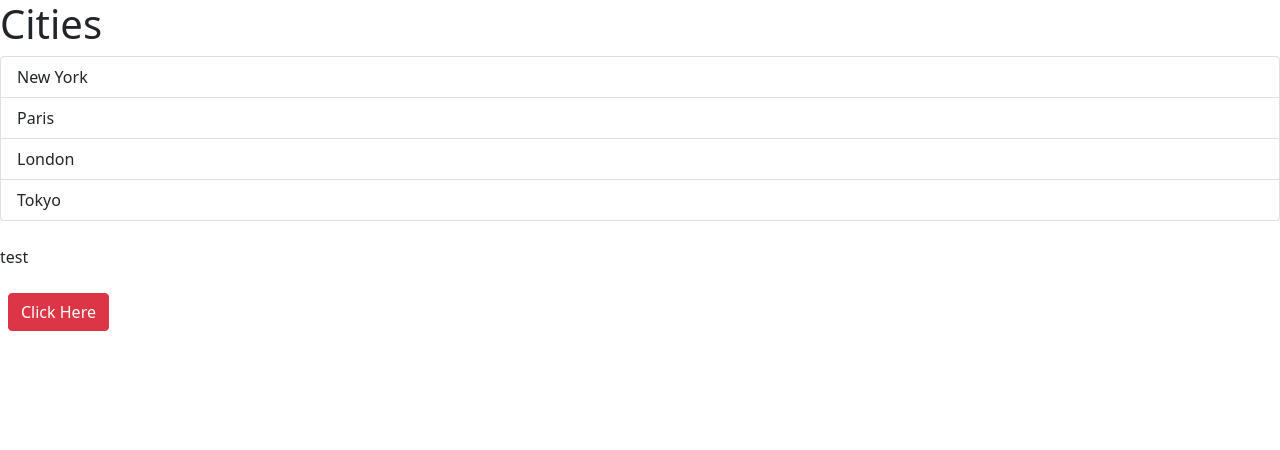
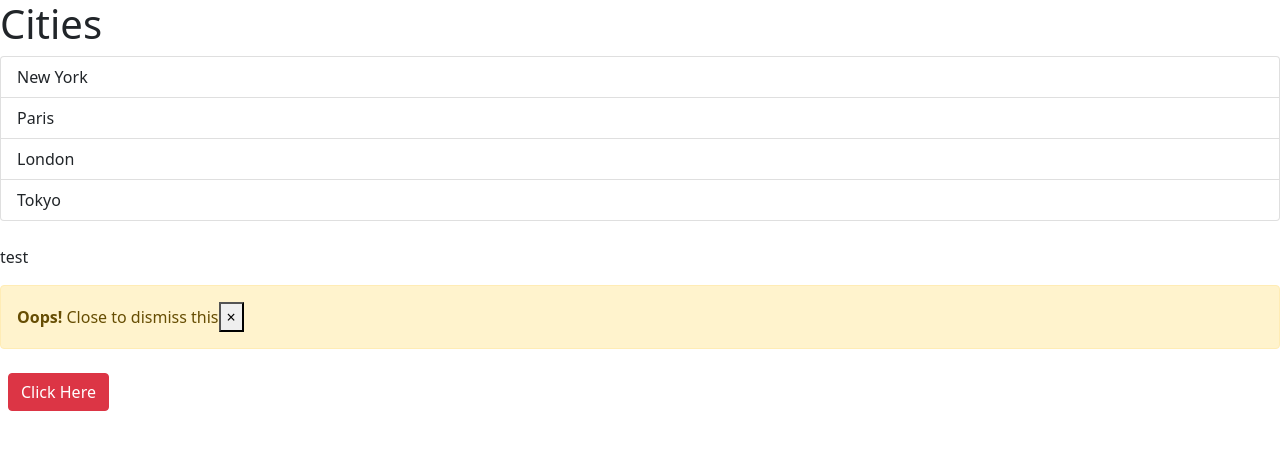
Before and after one commit to RiFactor/mosh-react-18-app, a React (Vite) app: page / in a window 1280 px wide. Shown: the top 450 px of the page. Built offline with nearby package versions, Linux system fonts and the light colour scheme; the HTML template or start-up script is replaced by a standard one.

Commit message:
Solution: Showing An Alert & tidy code

```diff
--- a/src/App.tsx
+++ b/src/App.tsx
@@ -5,7 +5,7 @@ import { MouseEvent } from "react";
 import { useState } from "react";
 
 const App = () => {
-  const [showAlert, setShowAlert] = useState(false);
+  const [showAlert, setShowAlert] = useState(true);
 
   let cities = [
     { name: "New York" },
@@ -22,7 +22,12 @@ const App = () => {
 
   const handlePrimaryButtonClick = (event: MouseEvent) => {
     console.log(event, "primary button clicked");
-    setShowAlert(true);
+    // setShowAlert(true); // NTS: could create a toggle function
+  };
+
+  const handleShowAlert = () => {
+    setShowAlert(!showAlert);
+    // showAlert ? setShowAlert(false) : setShowAlert(true);
   };
 
   return (
@@ -33,21 +38,18 @@ const App = () => {
         onSelectItem={handleSelectCity}
       />
       {showAlert && (
-        <Alert>
+        <Alert onClose={handleShowAlert}>
           <strong>Oops!</strong> Close to dismiss this
-          <button
-            onClick={() => setShowAlert(false)}
-            type="button"
-            className="close"
-            data-dismiss="alert"
-            aria-label="Close"
-          >
-            <span aria-hidden="true">&times;</span>
-          </button>
         </Alert>
       )}
 
-      <Button buttonType="danger" onClick={handlePrimaryButtonClick}>
+      <Button
+        buttonType="danger"
+        onClick={(event: MouseEvent) => {
+          handleShowAlert();
+          handlePrimaryButtonClick(event);
+        }}
+      >
         Click Here
       </Button>
     </div>
--- a/src/components/Alert.tsx
+++ b/src/components/Alert.tsx
@@ -3,15 +3,25 @@ import classNames from "classnames";
 
 interface IProps {
   children: ReactNode;
+  onClose: () => void;
 }
 
-const Alert = ({ children }: IProps) => {
+const Alert = ({ children, onClose }: IProps) => {
   return (
     <div
       role="alert"
       className={classNames("alert alert-warning alert-dismissible fade show")}
     >
       {children}
+      <button
+        onClick={onClose}
+        type="button"
+        className="close"
+        data-dismiss="alert"
+        aria-label="Close"
+      >
+        <span aria-hidden="true">&times;</span>
+      </button>
     </div>
   );
 };
```
